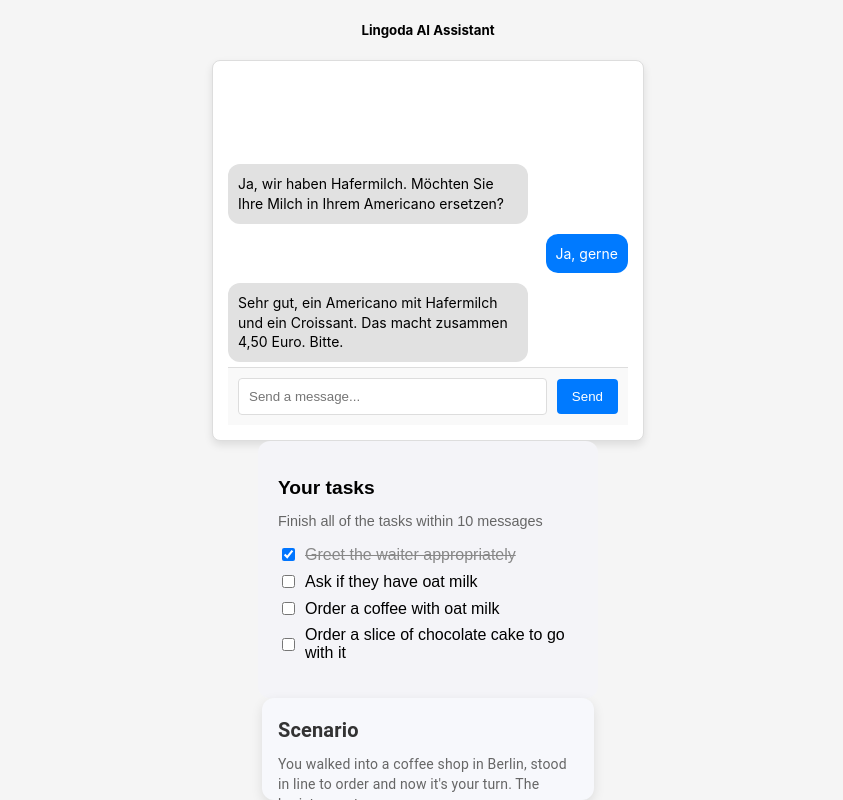
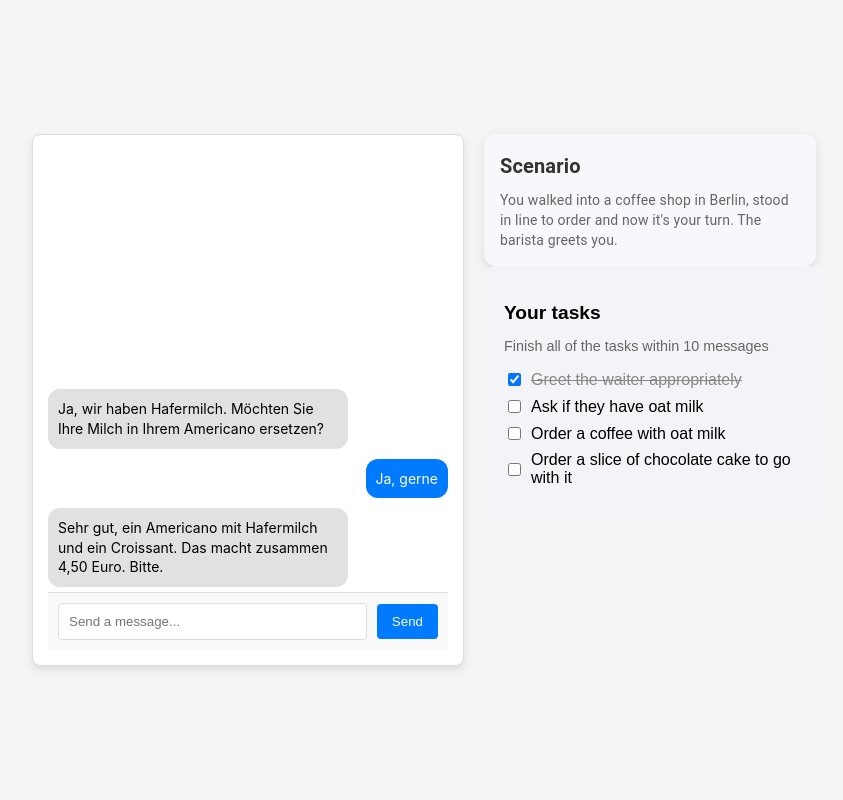
Before and after one commit to bleroni/lingoda-frontend, a React (Create React App) app: page / in a window 1280 px wide. Shown: the whole page, without its empty margins (212-1055 px from the left). Built offline with nearby package versions, Linux system fonts and the light colour scheme.

Commit message:
Added Flex structure

```diff
--- a/src/App.tsx
+++ b/src/App.tsx
@@ -1,5 +1,6 @@
 // src/App.tsx
 import React from 'react';
+import { Flex } from 'rebass';
 import styled, { ThemeProvider } from 'styled-components';
 import Chat from './components/Chat';
 import Tasks from './components/Tasks';
@@ -27,10 +28,17 @@
   return (
     <ThemeProvider theme={theme}>
       <Container>
-        <h5>Lingoda AI Assistant</h5>
-        <Chat />
-        <Tasks />
-        <ScenarioCard title="Scenario" description="You walked into a coffee shop in Berlin, stood in line to order and now it's your turn. The barista greets you." />
+        <Flex flexDirection={'row'}>
+          <Flex flexDirection={'column'}>
+            <Chat />
+          </Flex>
+
+          <Flex flexDirection={'column'} ml={'20px'}>
+            <ScenarioCard title="Scenario" description="You walked into a coffee shop in Berlin, stood in line to order and now it's your turn. The barista greets you." />
+            <Tasks />
+          </Flex>
+
+        </Flex>
       </Container>
     </ThemeProvider>
   );
```
